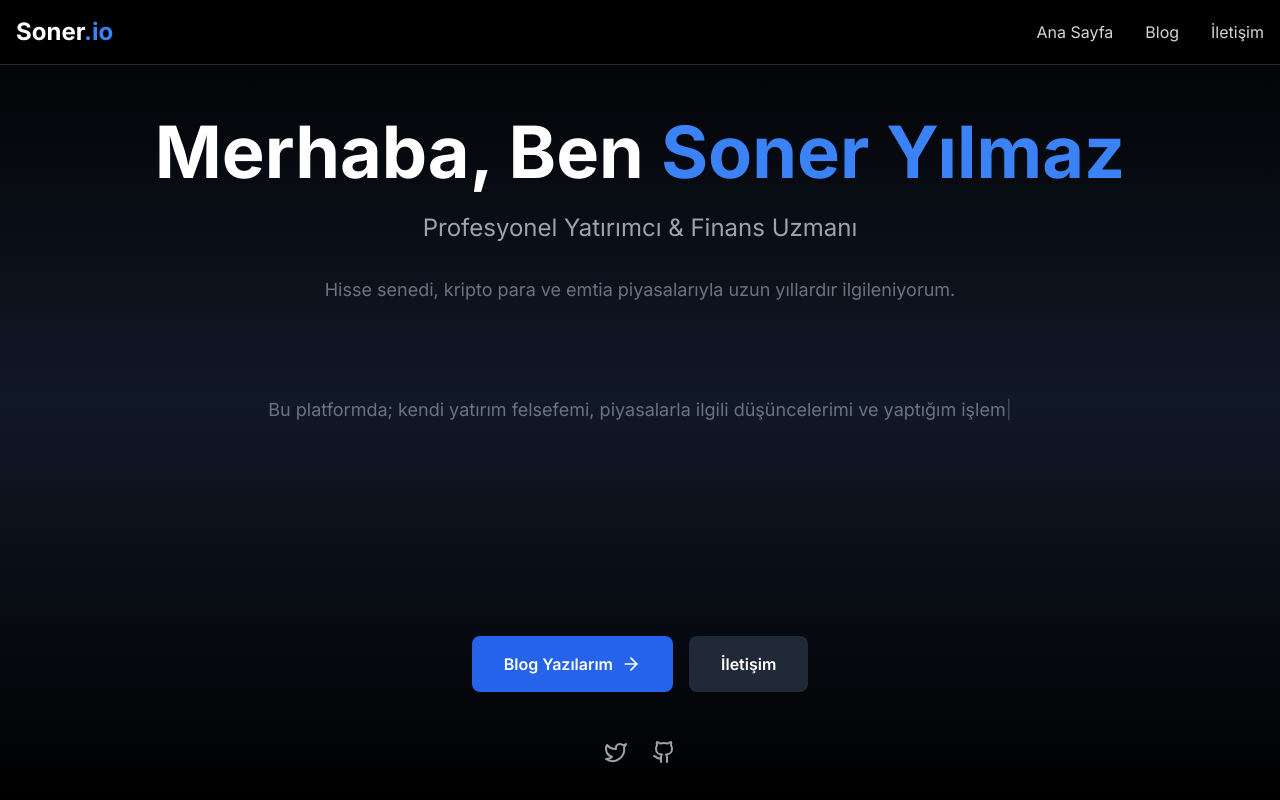
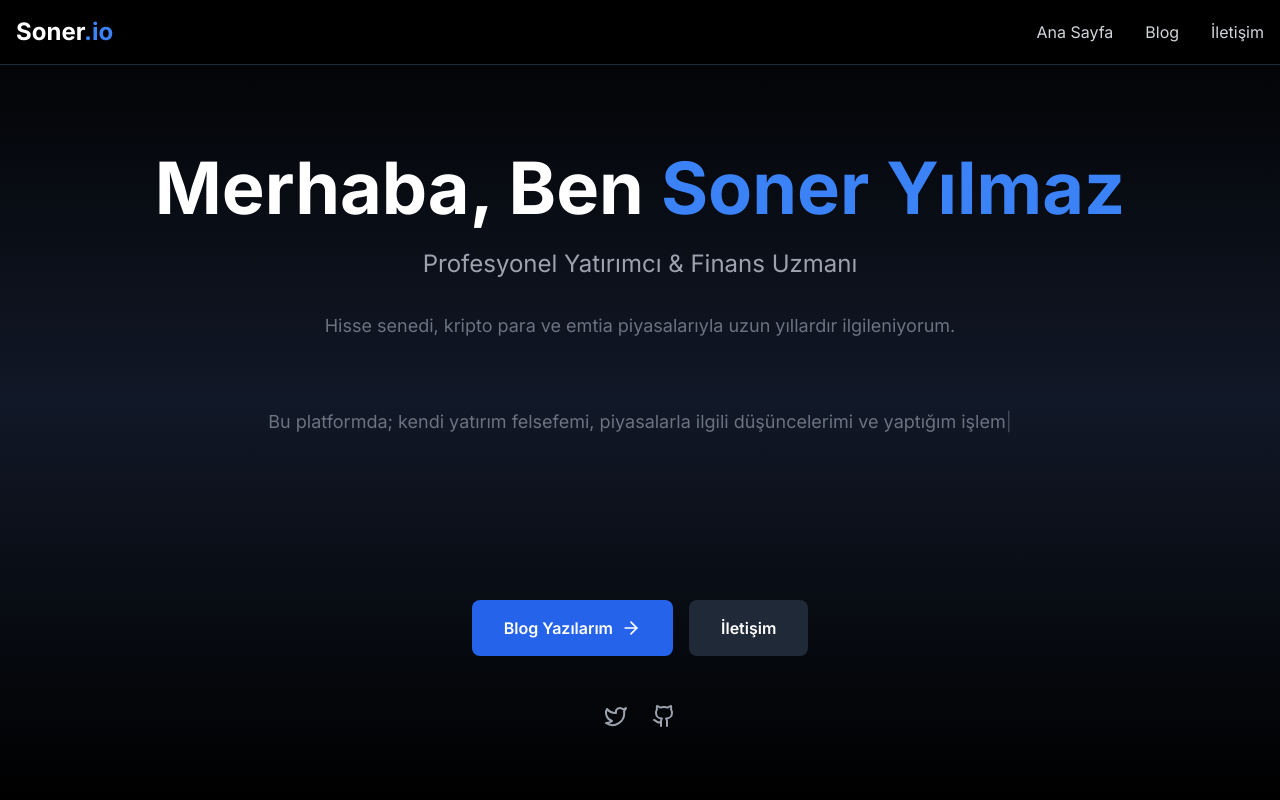
Before and after one commit to akrep0121/yeniweb, a Next.js app: page / in a window 1280 px wide. Shown: the top 800 px of the page. Built offline with nearby package versions, Linux system fonts and the light colour scheme; no server answers; the database is empty.

Commit message:
fix: Paragraflar arası boşluk azaltıldı

```diff
--- a/components/Hero.tsx
+++ b/components/Hero.tsx
@@ -52,7 +52,7 @@ export default function Hero() {
         {paragraphs.map((_, index) => (
           <p
             key={index}
-            className={`text-lg text-gray-500 mb-12 max-w-3xl mx-auto min-h-[4.5rem] ${
+            className={`text-lg text-gray-500 mb-6 max-w-3xl mx-auto min-h-[4.5rem] ${
               index <= currentParagraph ? 'opacity-100' : 'opacity-0'
             }`}
           >
```
